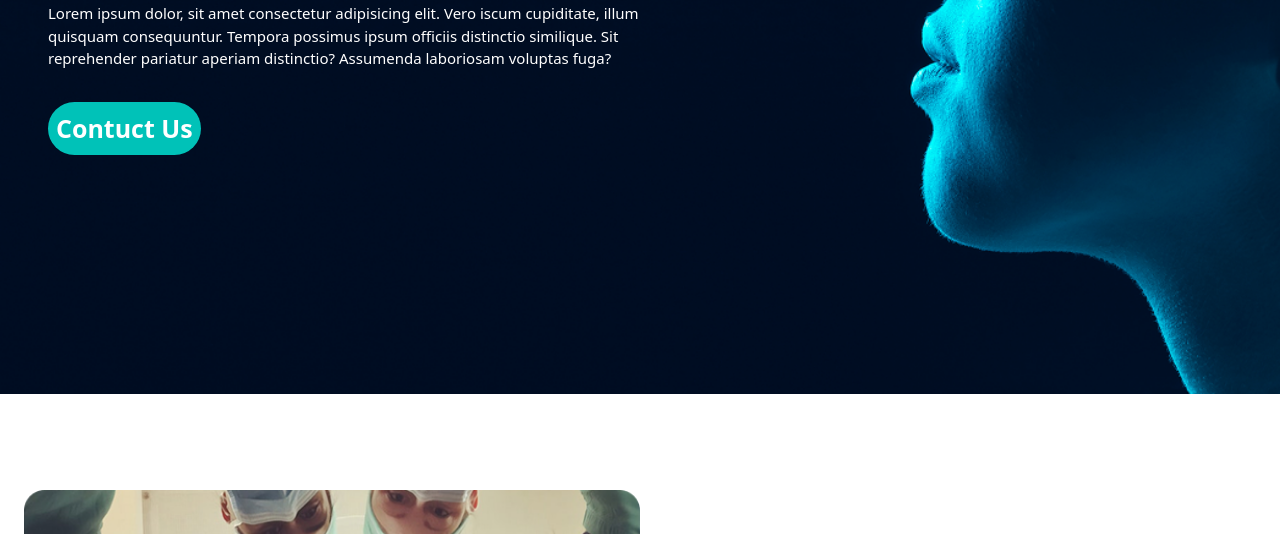
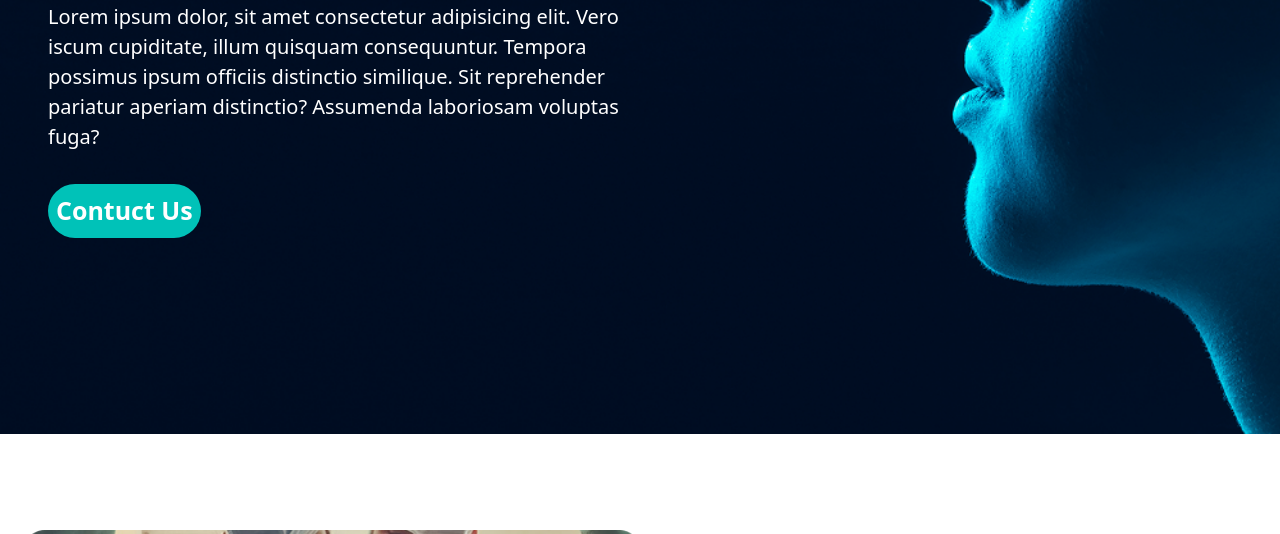
Before and after one commit to Goutam-Ujjal01/Tailndcss-Relive-project, a plain HTML site: page index.html in a window 1280 px wide. Shown: the part 566-1100 px from the top of the page. Drawn offline with nearby package versions, Linux system fonts and the light colour scheme.

Commit message:
add some

```diff
--- a/index.html
+++ b/index.html
@@ -25,10 +25,10 @@
 
 <!-- ----------------banner---------- -->
 
-<section class="bg-[url(./assets-20250626T033736Z-1-001/assets/banner.png)] bg-cover h-0 sm:h-105 md:h-140 lg:h-170 xl:h-[calc(120vh-96px)] grid grid-cols-2  text-white py-5 md:py-10 lg:py-20 xl:py-25
+<section class="bg-[url(./assets-20250626T033736Z-1-001/assets/banner.png)] bg-cover h-0 sm:h-105 md:h-140 lg:h-170 xl:h-[calc(125vh-96px)] grid grid-cols-2  text-white py-5 md:py-10 lg:py-20 xl:py-25
 px-5 md:px-12">
     <div><h1 class="font-semibold text-[30px] sm:text-[50px] md:text-[60px] lg:text-[80px]">Rediscover Youth,<span class="text-[#00c2b8]">Redefine <br>Life.</span></h1>
-    <p class="py-2 md:py-3 xlpy-5 text-[10px] sm:text-[13px] md:text-[15px] ">
+    <p  class="py-2 md:py-3  text-[10px] sm:text-[13px] md:text-[20px] lg:taxt-[25px] ">
         Lorem ipsum dolor, sit amet consectetur adipisicing elit. Vero iscum cupiditate, illum quisquam consequuntur. Tempora possimus ipsum officiis distinctio similique. Sit reprehender pariatur aperiam distinctio? Assumenda laboriosam voluptas fuga?
     </p>
    <button class="bg-[#00c2b8] text-white py-2 px-2 rounded-full my-1 md:my-5 text-[12px] md:text-[15px] xl:text-[25px] font-[600]"><a href="">Contuct Us</a> </button>
```
